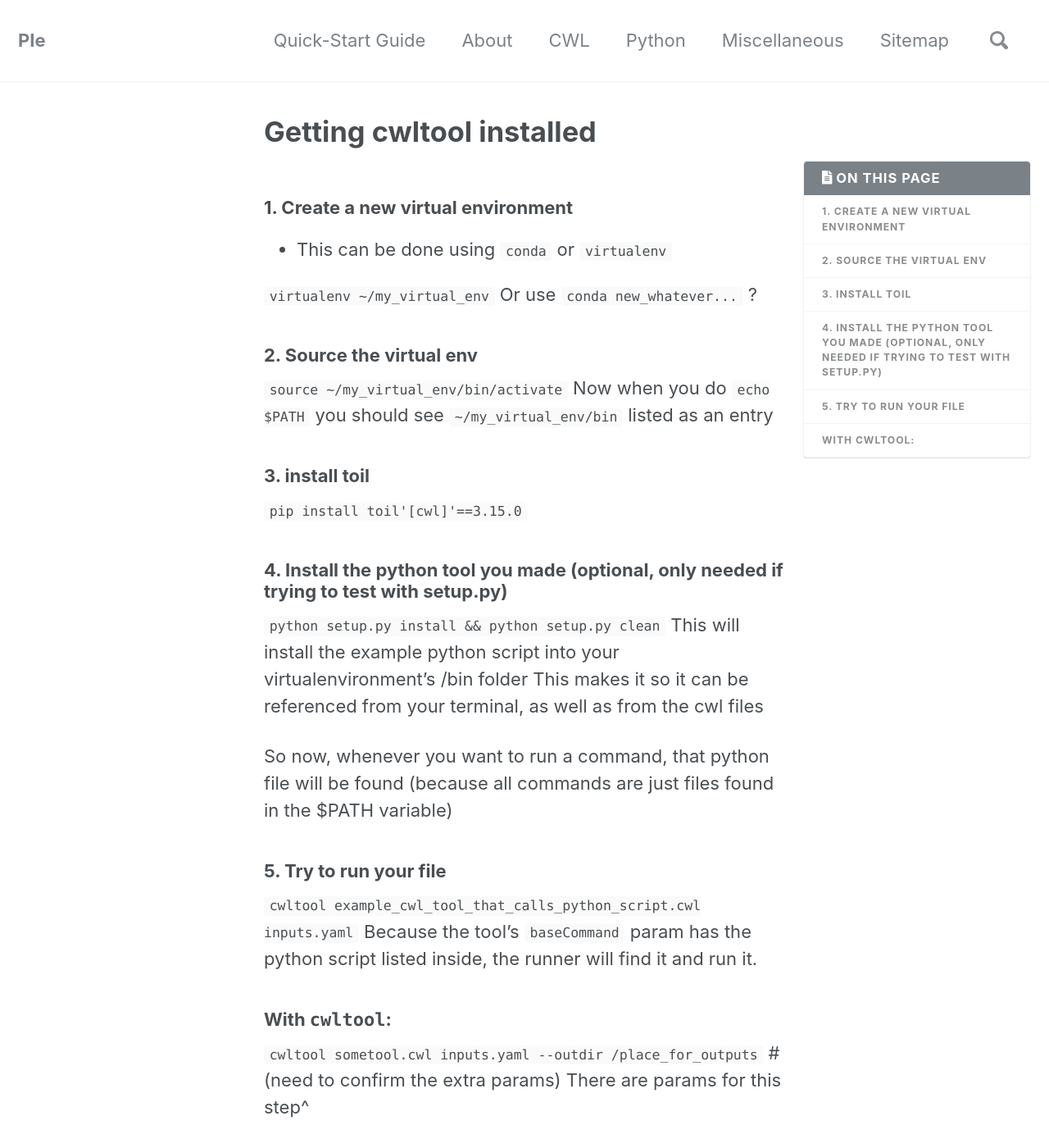
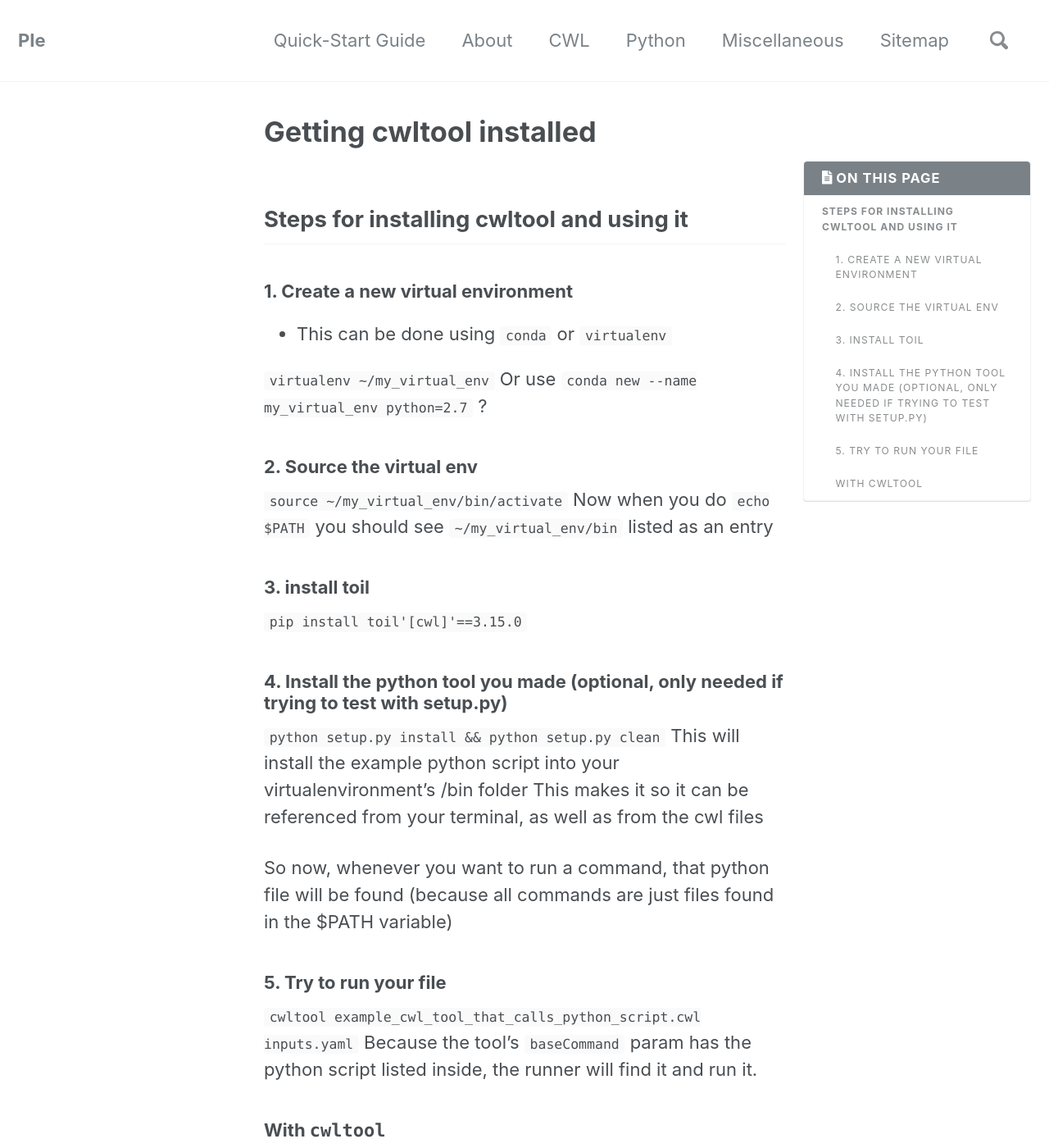
Before and after one commit to rhshah/PIe, a Jekyll site: the page built from docs/_cwl/Introduction-to-cwltool.md, in a window 1280 px wide and 1400 px high. Shown: the whole window at 82% size. Built offline with Jekyll 4.4.1, drawn with Linux system fonts in a browser that asks for light colours; nearby versions of some CDN libraries; some of the changed text lies outside the part shown.

Commit message:
Added Space

```diff
--- a/docs/_cwl/Introduction-to-cwltool.md
+++ b/docs/_cwl/Introduction-to-cwltool.md
@@ -8,21 +8,26 @@
 toc: true
 ---
 
+## Steps for installing cwltool and using it
+
 ### 1. Create a new virtual environment
 
 - This can be done using `conda` or `virtualenv`
 
 `virtualenv ~/my_virtual_env`
-Or use `conda new_whatever...` ?
+Or use `conda new --name my_virtual_env python=2.7` ?
 
 ### 2. Source the virtual env
+
 `source ~/my_virtual_env/bin/activate`
 Now when you do `echo $PATH` you should see `~/my_virtual_env/bin` listed as an entry
 
 ### 3. install toil
+
 `pip install toil'[cwl]'==3.15.0`
 
 ### 4. Install the python tool you made (optional, only needed if trying to test with setup.py)
+
 `python setup.py install && python setup.py clean`
 This will install the example python script into your virtualenvironment's /bin folder
 This makes it so it can be referenced from your terminal, as well as from the cwl files
@@ -30,12 +35,10 @@
 So now, whenever you want to run a command, that python file will be found (because all commands are just files found in the $PATH variable)
 
 ### 5. Try to run your file
+
 `cwltool example_cwl_tool_that_calls_python_script.cwl inputs.yaml`
-Because the tool's `baseCommand` param has the python script listed inside,
-the runner will find it and run it.
+Because the tool's `baseCommand` param has the python script listed inside, the runner will find it and run it.
 
-### With `cwltool`:
-`cwltool sometool.cwl inputs.yaml --outdir /place_for_outputs` # (need to confirm the extra params)
-There are params for this step^
+### With `cwltool`
 
-^This will normally be called from within a workflow
+`cwltool sometool.cwl inputs.yaml --outdir /place_for_outputs`
```
